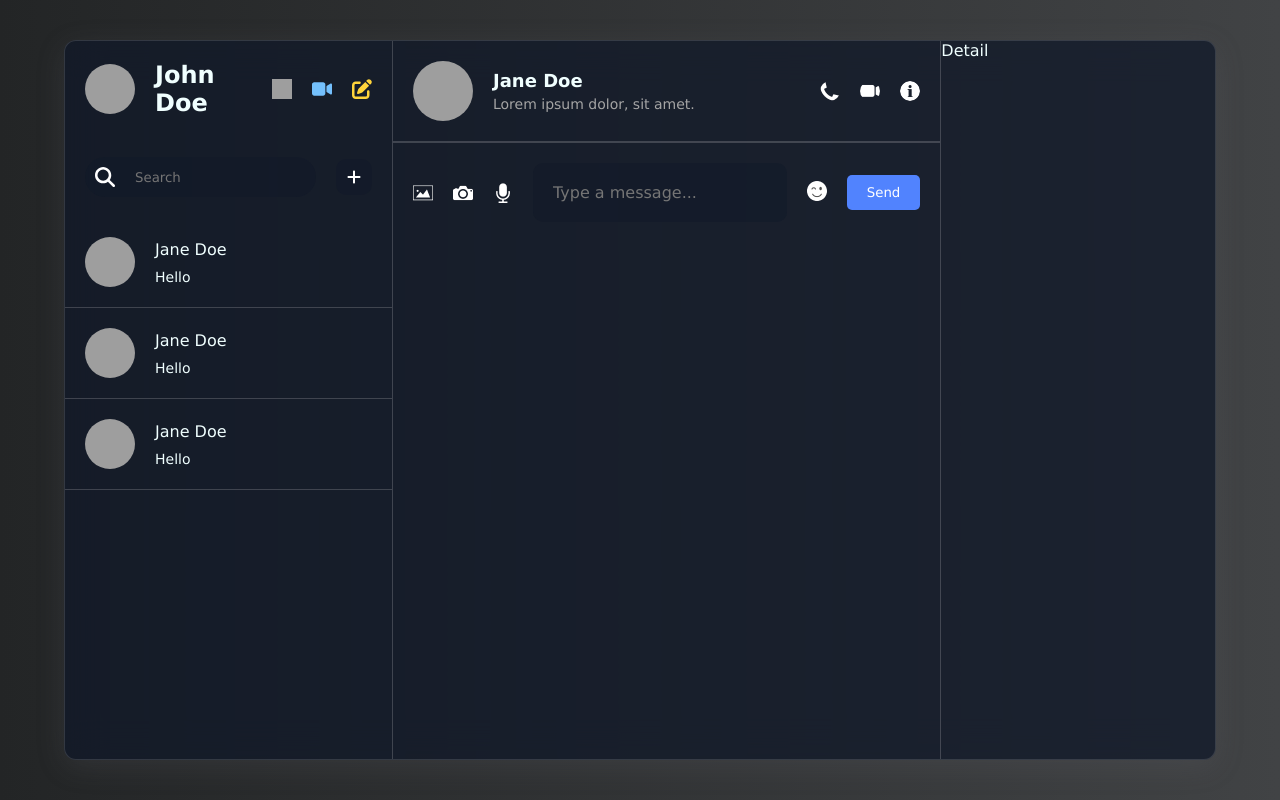
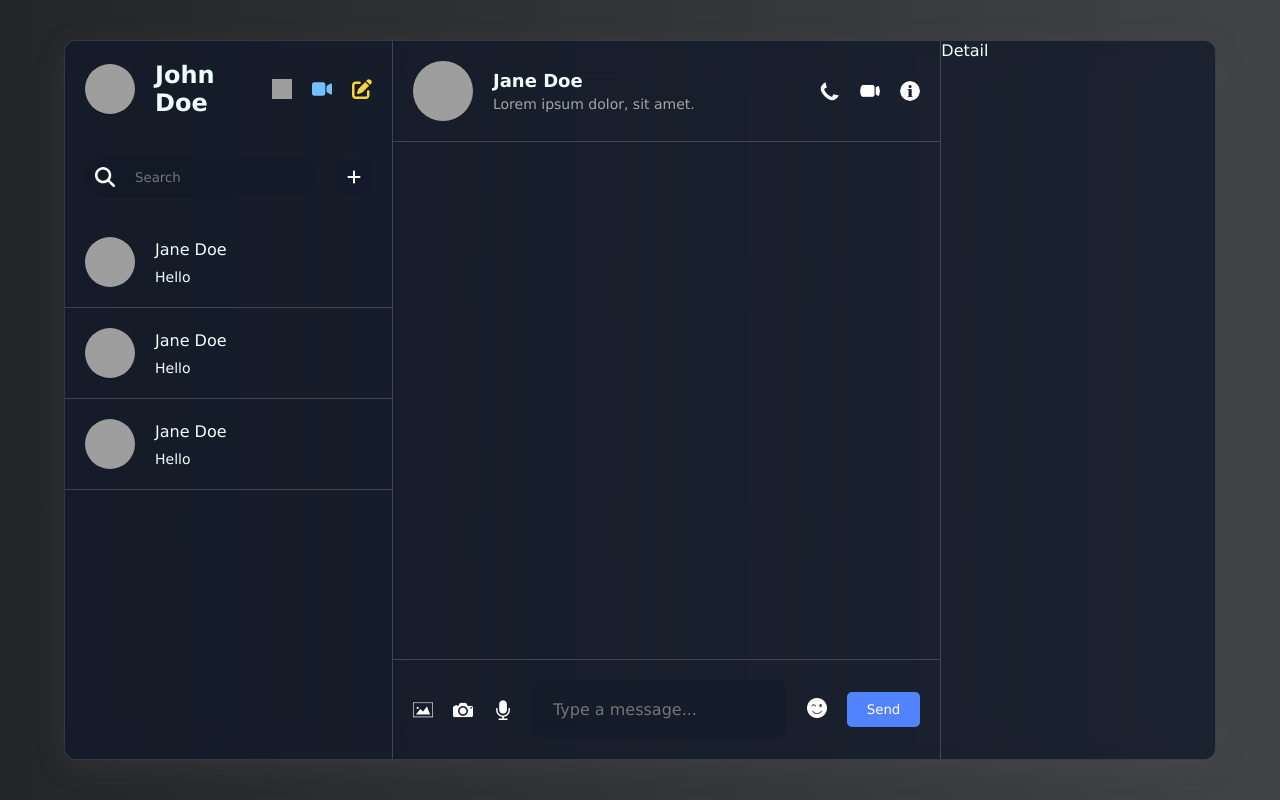
Before and after one commit to glen654/React-Chat-App, a React (Vite) app: page / in a window 1280 px wide. Built offline with nearby package versions, Linux system fonts and the light colour scheme; grey boxes are pictures that could not be loaded.

Commit message:
implemented bottom section of the chat component

```diff
--- a/src/components/chat/Chat.css
+++ b/src/components/chat/Chat.css
@@ -3,6 +3,8 @@
     border-left: 1px solid #dddddd35;
     border-right: 1px solid #dddddd35;
     height: 100%;
+    display: flex;
+    flex-direction: column;
 
     .top{
         padding: 20px;
@@ -52,7 +54,12 @@
         }
     }
 
-    .center{}
+    .center{
+        padding: 20px;
+        flex: 1;
+    }
+
+
     .bottom{
         padding: 20px;
         display: flex;
@@ -60,6 +67,7 @@
         justify-content: space-between;
         border-top: 1px solid #dddddd35;
         gap: 20px;
+        margin-top: auto;
 
         .icons{
             display: flex;
@@ -85,6 +93,16 @@
             font-size: 16px;
         }
 
+        .emoji{
+            position: relative;
+
+            .picker{
+                position: absolute;
+                bottom: 50px;
+                left: 0;
+            }
+        }
+
         .sendButton{
             background-color: #5183fe;
             color: white;
--- a/src/components/chat/Chat.jsx
+++ b/src/components/chat/Chat.jsx
@@ -1,7 +1,16 @@
-import React from 'react'
+import React, { useState } from 'react'
 import './Chat.css'
+import EmojiPicker from 'emoji-picker-react'
 
 const Chat = () => {
+  const [open,setOpen] = useState(false)
+  const [text,setText] = useState("")
+
+  const handleEmoji = (event) => {
+    setText((prev) => prev + event.emoji)
+    setOpen(false)
+  }
+
   return (
     <div className='chat'>
       <div className="top">
@@ -25,9 +34,12 @@ const Chat = () => {
           <img src="../../../public/assets/camera.png" alt="" />
           <img src="../../../public/assets/mic.png" alt="" />
         </div>
-        <input type="text" placeholder='Type a message...'/>
+        <input type="text" placeholder='Type a message...' value={text} onChange={event=>setText(event.target.value)}/>
         <div className="emoji">
-          <img src="../../../public/assets/emoji.png" alt="" />
+          <img src="../../../public/assets/emoji.png" alt="" onClick={() => setOpen((prev) => !prev)}/>
+          <div className="picker">
+            <EmojiPicker open={open} onEmojiClick={handleEmoji}/>
+          </div>
         </div>
         <button className="sendButton">Send</button>
       </div>
```
